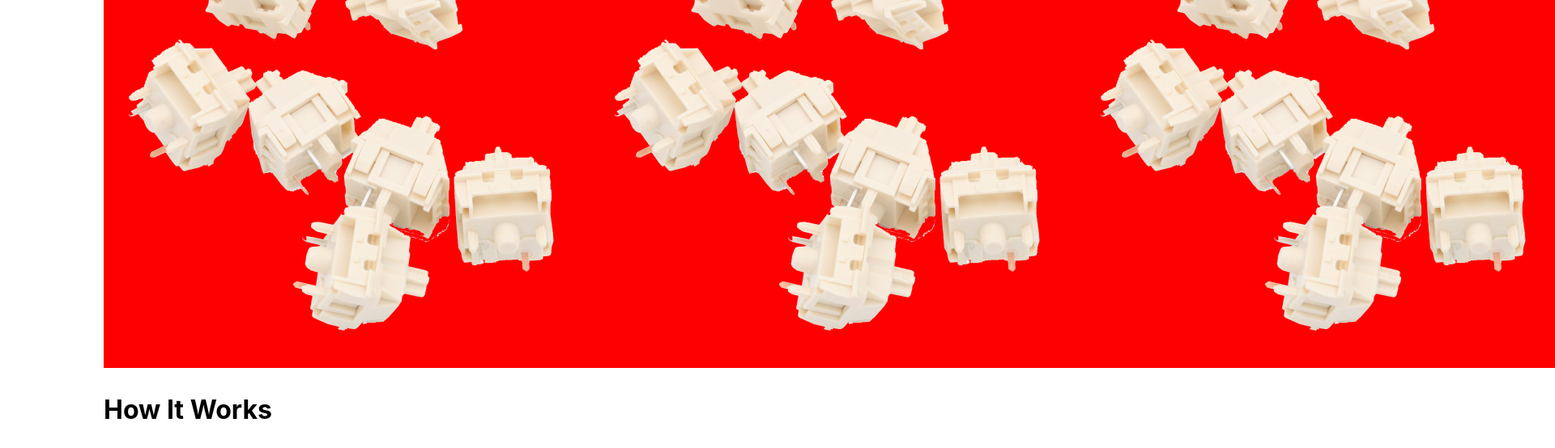
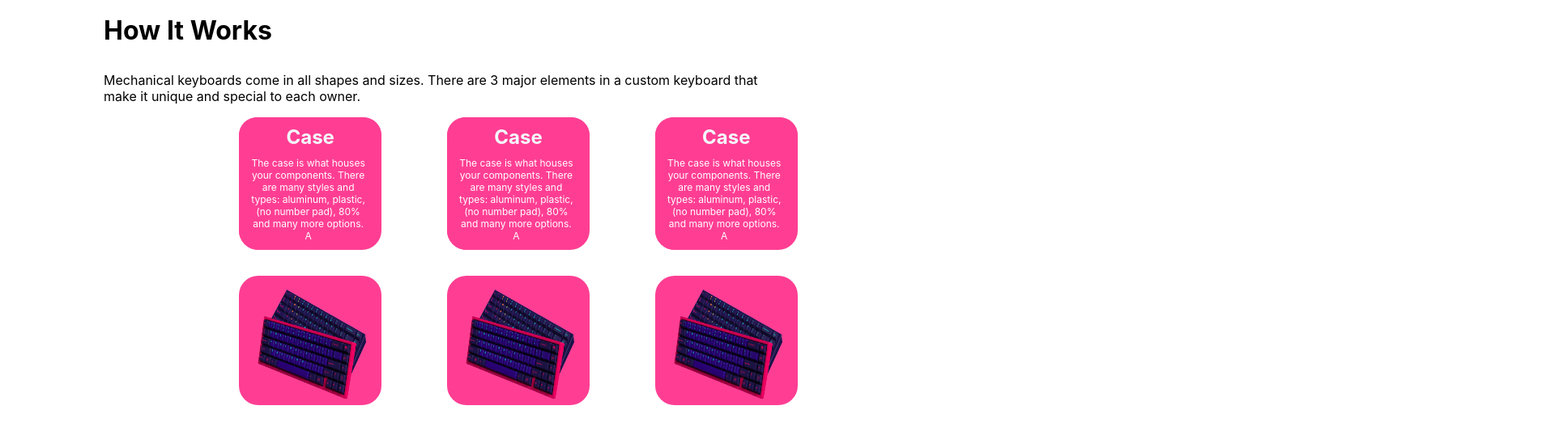
Before and after one commit to Junchajo/PeachyKeys, a React (Create React App) app in the folder peachykeys/: page / in a window 1280 px wide. Shown: the part 1120-1674 px from the top of the page at 81% size, 1920 px wide, since content can reach past the window. Built offline with nearby package versions, Linux system fonts and the light colour scheme.

Commit message:
built out the skeleton of app

```diff
--- a/peachykeys/src/components/BuildKeyboard.css
+++ b/peachykeys/src/components/BuildKeyboard.css
@@ -1,4 +1,4 @@
 .cover-keyboard {
 	display: flex;
-	width: 90%;
+	width: 60%;
 }
--- a/peachykeys/src/components/Header.css
+++ b/peachykeys/src/components/Header.css
@@ -1,3 +1,6 @@
+.navbar {
+	width: 90%;
+}
 .header {
 	display: flex;
 	justify-content: flex-end;
--- a/peachykeys/src/components/Header.js
+++ b/peachykeys/src/components/Header.js
@@ -4,7 +4,7 @@ import peachyLogo from '../images/peachy-logo.png';
 
 function Header() {
 	return (
-		<div>
+		<div className="navbar">
 			<img className="header-logo" src={peachyLogo} />
 			<nav className="header">
 				<a>How It Works</a>
--- a/peachykeys/src/components/Home.css
+++ b/peachykeys/src/components/Home.css
@@ -14,8 +14,73 @@ p {
 
 .key-switch {
 	display: flex;
+	position: relative;
+	right: 9rem;
+	margin-top: 5rem;
 }
 
 .key-switch img {
-	background-color: red;
+	width: 30%;
+	height: 30%;
 }
+
+.key-switch-2 {
+	position: relative;
+	bottom: 2rem;
+	right: 3rem;
+}
+
+.key-switch-3 {
+	position: relative;
+	bottom: 4rem;
+	right: 8rem;
+}
+
+.key-switch-4 {
+	position: relative;
+	bottom: 6rem;
+	right: 12rem;
+}
+
+.key-switch-5 {
+	position: relative;
+	bottom: 8rem;
+	right: 15rem;
+}
+
+.curved-box {
+	width: 11rem;
+	margin: 1rem;
+	background-color: #ff3e93;
+	border-radius: 1.5rem;
+}
+
+.curved-box h2 {
+	background: #ff3e93;
+	color: #f4fbfd;
+	padding: 10px 15px 5px 15px;
+	display: flex;
+	justify-content: center;
+	border-radius: 1.5rem;
+}
+
+.curved-box p {
+	background: #ff3e93;
+	padding: 5px 15px 10px 15px;
+	border-radius: 1.5rem;
+	text-align: center;
+	font-size: 12px;
+	color: white;
+}
+
+.curved-boxes {
+	display: flex;
+	justify-content: space-evenly;
+	width: 80%;
+	flex-wrap: wrap;
+}
+
+.curved-box img {
+	width: 10rem;
+	height: 10rem;
+}
--- a/peachykeys/src/components/Home.js
+++ b/peachykeys/src/components/Home.js
@@ -1,6 +1,7 @@
 import React from 'react';
 import './Home.css';
 import keySwitch from '../images/key-switch.png';
+import coverKeyboard from '../images/cover-keyboard.png';
 
 function Home() {
 	return (
@@ -15,21 +16,59 @@ function Home() {
 					accessories.
 				</p>
 				<div className="key-switch">
-					<img src={keySwitch} />
-					<img src={keySwitch} />
-					<img src={keySwitch} />
-					<img src={keySwitch} />
+					<img src={keySwitch} className="key-switch-1" />
+					<img src={keySwitch} className="key-switch-2" />
+					<img src={keySwitch} className="key-switch-3" />
+					<img src={keySwitch} className="key-switch-4" />
+					<img src={keySwitch} className="key-switch-5" />
 				</div>
 			</section>
 			<section className="how-it-works">
 				<h1>How It Works</h1>
 				<p>
-					We are a couple from California and we build Custom-to-order
-					mechanical keyboards ranging from budget to high end. We also aim to
-					educate and provide resources for those new to the Mech space. In the
-					future we hope to offer limited Peachy Keys merchandize like mats and
-					accessories.
+					Mechanical keyboards come in all shapes and sizes. There are 3 major
+					elements in a custom keyboard that make it unique and special to each
+					owner.
 				</p>
+			</section>
+			<section className="curved-boxes">
+				<div className="curved-box">
+					<h2>Case</h2>
+					<p>
+						The case is what houses your components. There are many styles and
+						types: aluminum, plastic, (no number pad), 80% and many more
+						options. A{' '}
+					</p>
+				</div>
+				<div className="curved-box">
+					<h2>Case</h2>
+					<p>
+						The case is what houses your components. There are many styles and
+						types: aluminum, plastic, (no number pad), 80% and many more
+						options. A{' '}
+					</p>
+				</div>
+				<div className="curved-box">
+					<h2>Case</h2>
+					<p>
+						The case is what houses your components. There are many styles and
+						types: aluminum, plastic, (no number pad), 80% and many more
+						options. A{' '}
+					</p>
+				</div>
+				<div className="curved-box">
+					<img className="cover-keyboard" src={coverKeyboard} />
+				</div>
+				<div className="curved-box">
+					<img className="cover-keyboard" src={coverKeyboard} />
+				</div>
+				<div className="curved-box">
+					<img className="cover-keyboard" src={coverKeyboard} />
+				</div>
+			</section>
+			<section className="theres-more">
+				<h1>Theres More</h1>
+				<p></p>
 			</section>
 		</div>
 	);
```
